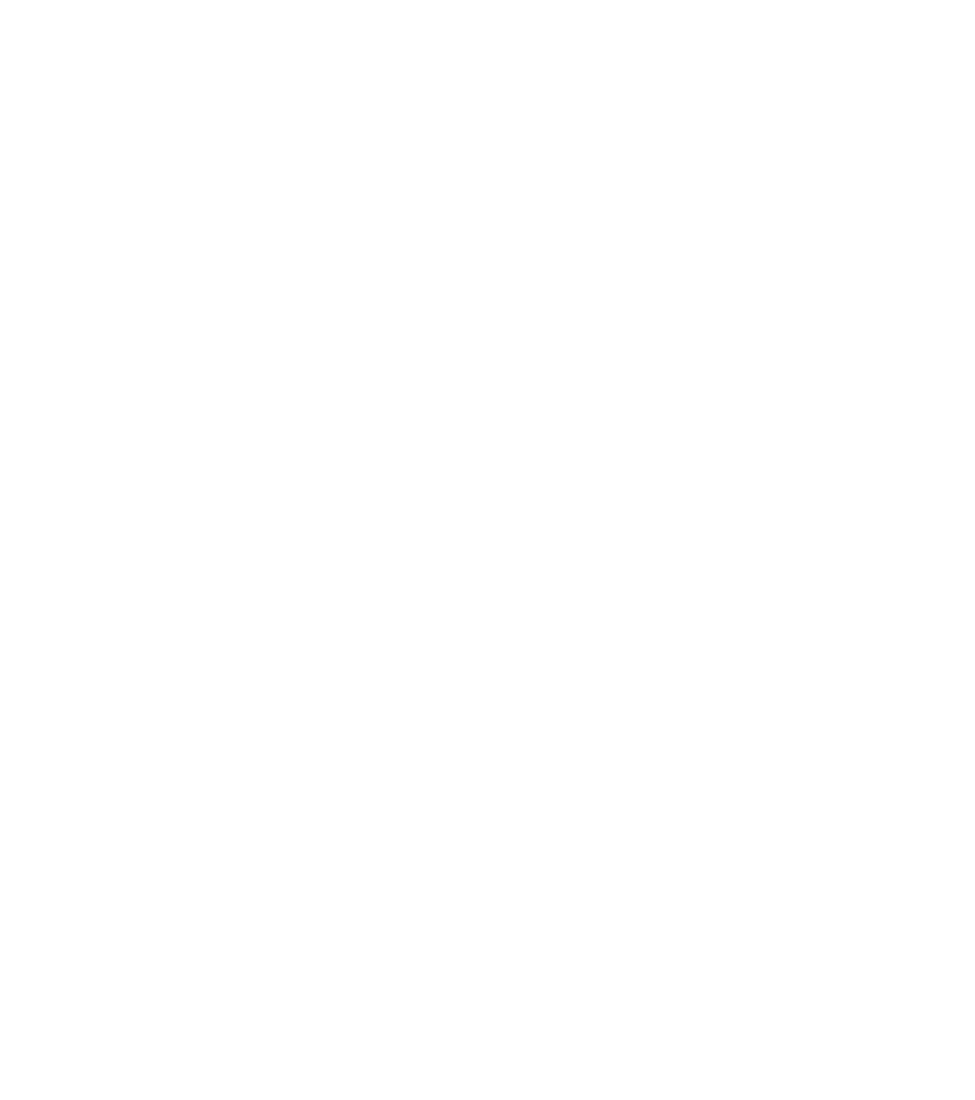
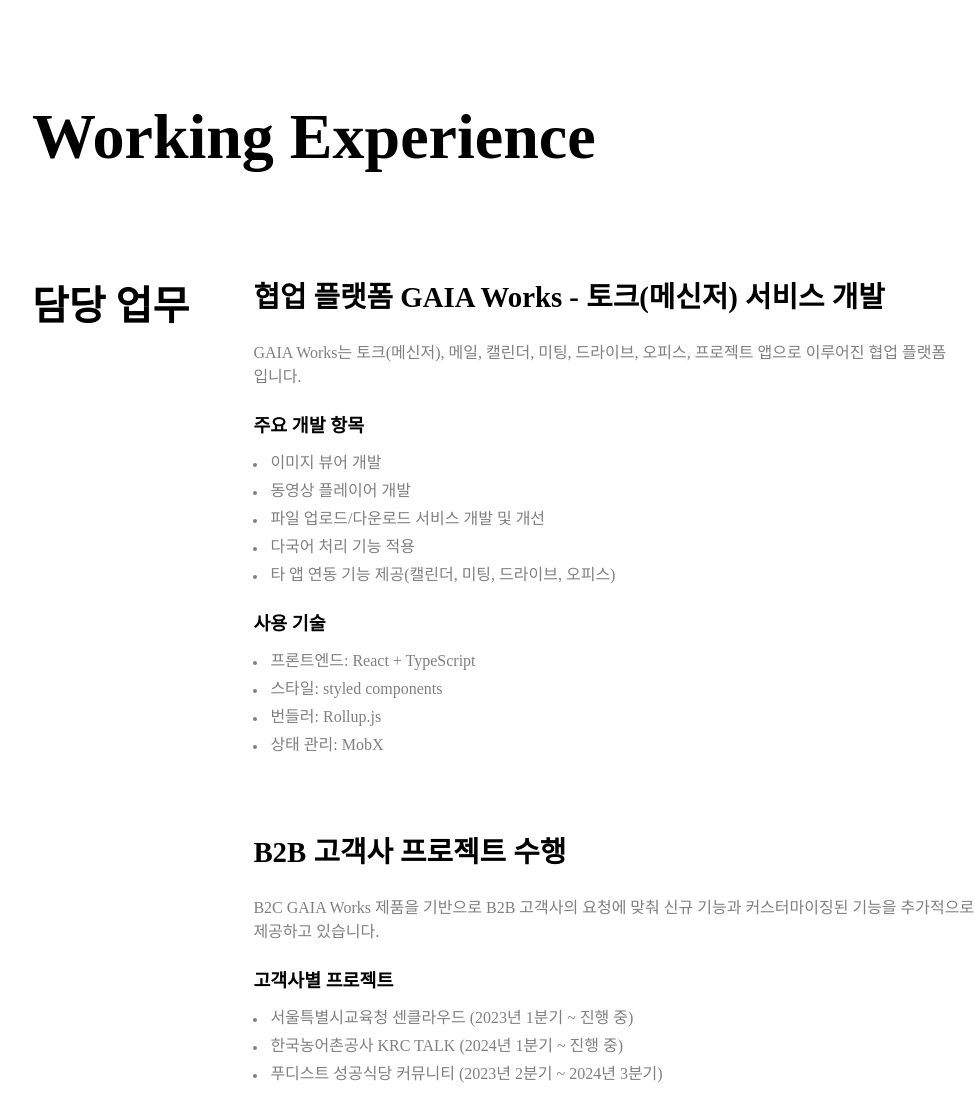
Before and after one commit to kyeryoong/kyeryoong.github.io, a plain HTML site: page index.html in a window 1280 px wide. Shown: the top 1100 px of the page, without its empty margins (128-1103 px from the left). Before the commit the page ends 800 px from the top, so only its background shows below. Drawn offline with Linux system fonts and the light colour scheme; a web font is replaced by a local one.

Commit message:
feat: 담당 업무 항목 추가

```diff
--- a/index.html
+++ b/index.html
@@ -1,11 +1,113 @@
 <!DOCTYPE html>
 <html lang="en">
-<head>
-    <meta charset="UTF-8">
-    <meta name="viewport" content="width=device-width, initial-scale=1.0">
-    <title>Test</title>
-</head>
-<body>
+  <head>
+    <meta charset="UTF-8" />
+    <meta name="viewport" content="width=device-width, initial-scale=1.0" />
+    <link
+      rel="stylesheet"
+      as="style"
+      crossorigin
+      href="https://cdn.jsdelivr.net/gh/orioncactus/pretendard@v1.3.9/dist/web/static/pretendard.min.css"
+    />
+    <link rel="stylesheet" href="style.css" />
+    <title>김영우 | 경력 기술서</title>
+  </head>
 
-</body>
+  <body>
+    <h1>Working Experience</h1>
+
+    <section id="sectionWrapper">
+      <h2 id="sectionTitle">담당 업무</h2>
+
+      <ul id="listWrapper">
+        <li id="listItem">
+          <h3>협업 플랫폼 GAIA Works - 토크(메신저) 서비스 개발</h3>
+          <ul id="sublistWrapper">
+            <li id="sublistItem">
+              <p id="sublistContent">
+                GAIA Works는 토크(메신저), 메일, 캘린더, 미팅, 드라이브, 오피스,
+                프로젝트 앱으로 이루어진 협업 플랫폼 입니다.
+              </p>
+            </li>
+
+            <li id="sublistItem">
+              <h4>주요 개발 항목</h4>
+              <ul id="sublistContent">
+                <li>이미지 뷰어 개발</li>
+                <li>동영상 플레이어 개발</li>
+                <li>파일 업로드/다운로드 서비스 개발 및 개선</li>
+                <li>다국어 처리 기능 적용</li>
+                <li>타 앱 연동 기능 제공(캘린더, 미팅, 드라이브, 오피스)</li>
+              </ul>
+            </li>
+
+            <li id="sublistItem">
+              <h4>사용 기술</h4>
+              <ul id="sublistContent">
+                <li>프론트엔드: React + TypeScript</li>
+                <li>스타일: styled components</li>
+                <li>번들러: Rollup.js</li>
+                <li>상태 관리: MobX</li>
+              </ul>
+            </li>
+          </ul>
+        </li>
+
+        <li id="listItem">
+          <h3>B2B 고객사 프로젝트 수행</h3>
+          <ul id="sublistWrapper">
+            <li id="sublistItem">
+              <p id="sublistContent">
+                B2C GAIA Works 제품을 기반으로 B2B 고객사의 요청에 맞춰 신규
+                기능과 커스터마이징된 기능을 추가적으로 제공하고 있습니다.
+              </p>
+            </li>
+
+            <li id="sublistItem">
+              <h4>고객사별 프로젝트</h4>
+              <ul id="sublistContent">
+                <li>서울특별시교육청 센클라우드 (2023년 1분기 ~ 진행 중)</li>
+                <li>한국농어촌공사 KRC TALK (2024년 1분기 ~ 진행 중)</li>
+                <li>
+                  푸디스트 성공식당 커뮤니티 (2023년 2분기 ~ 2024년 3분기)
+                </li>
+              </ul>
+            </li>
+          </ul>
+        </li>
+
+        <li id="listItem">
+          <h3>계열사 전용 토크(메신저) 컴포넌트 개발 및 유지 보수</h3>
+          <ul id="sublistWrapper">
+            <li id="sublistItem">
+              <p id="sublistContent">
+                다른 계열사의 서비스에 채팅 기능을 제공하고 있습니다. 각
+                서비스에서 원하는 방향으로 개발할 수 있도록 헤더/바디/푸터에
+                필요한 기능만 표시하거나, 아이콘/배경색/글자색과 같이 스타일을
+                수정할 수 있습니다.
+              </p>
+            </li>
+
+            <li id="sublistItem">
+              <h4>주요 개발 항목</h4>
+              <ul id="sublistContent">
+                <li>TmaxCloud 사 화상 미팅 - 채팅 기능</li>
+                <li>
+                  TmaxCloud 사 클라우드 서비스 플랫폼 - 1:1 상담원 채팅 기능
+                </li>
+                <li>TmaxGAIA 사 드라이브 앱 - 채팅 기능</li>
+                <li>TmaxAI 사 인공지능 챗봇 - 채팅 기능</li>
+              </ul>
+            </li>
+          </ul>
+        </li>
+      </ul>
+    </section>
+
+    <!-- <section id="sectionWrapper">
+      <h2 id="sectionTitle">개발 항목</h2>
+
+      <ul id="listWrapper"></ul>
+    </section> -->
+  </body>
 </html>
--- /dev/null
+++ b/style.css
@@ -0,0 +1,88 @@
+* {
+    font-family: 'Pretendard';
+    font-weight: 400;
+
+    margin: 0px;
+    padding: 0px;
+    box-sizing: border-box;
+    word-break: keep-all;
+
+    -webkit-user-select: none;
+    -moz-user-select: none;
+    -ms-user-select: none;
+    user-select: none;
+}
+
+
+
+body {
+    width: 100%;
+    max-width: 60rem;
+    margin: auto;
+    padding-top: 100px;
+    padding-bottom: 100px;
+    display: flex;
+    flex-direction: column;
+    gap: 100px;
+}
+
+h1 {
+    font-size: 4rem;
+    font-weight: 700;
+}
+
+h2 {
+    font-size: 2.5rem;
+    font-weight: 700;
+    margin-bottom: 36px;
+}
+
+h3 {
+    font-size: 1.8rem;
+    font-weight: 700;
+    margin-bottom: 24px;
+}
+
+h4 {
+    font-size: 1.15rem;
+    font-weight: 700;
+    margin-bottom: 12px;
+}
+
+#sectionWrapper {
+    display: flex;
+    flex-direction: row;
+    gap: 60px;
+}
+
+#sectionTitle {
+    width: 300px;
+
+}
+
+#listWrapper {
+    list-style: none;
+    display: flex;
+    flex-direction: column;
+    gap: 50px;
+}
+
+#sublistWrapper {
+    list-style: none;
+}
+
+#sublistItem {
+    margin-bottom: 24px;
+}
+
+#sublistContent {
+    list-style: inside;
+    color: gray;
+    display: flex;
+    flex-direction: column;
+    gap: 4px;
+
+    ::marker {
+        font-size: 0.75rem;
+    }
+}
```
Also changed, not shown: 1 other file.
